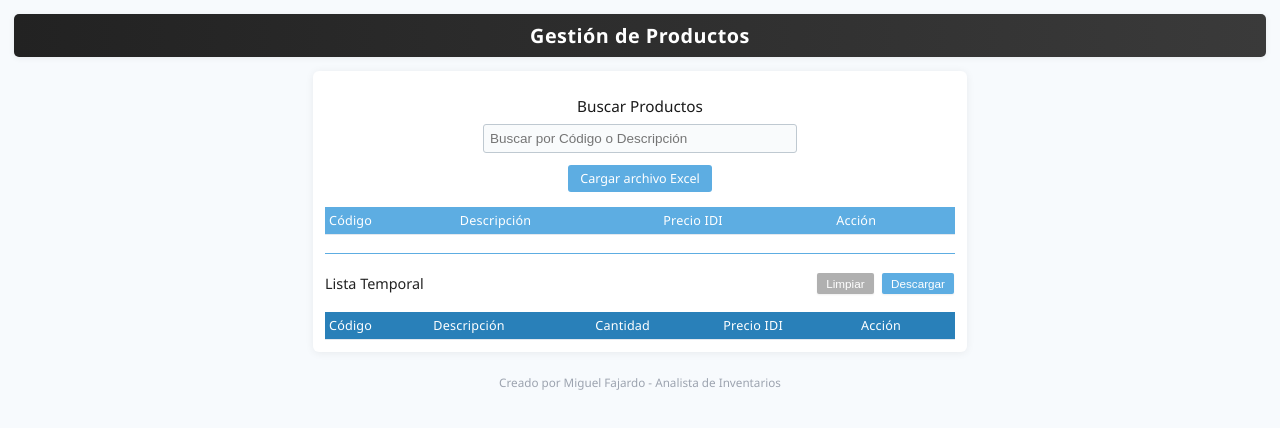
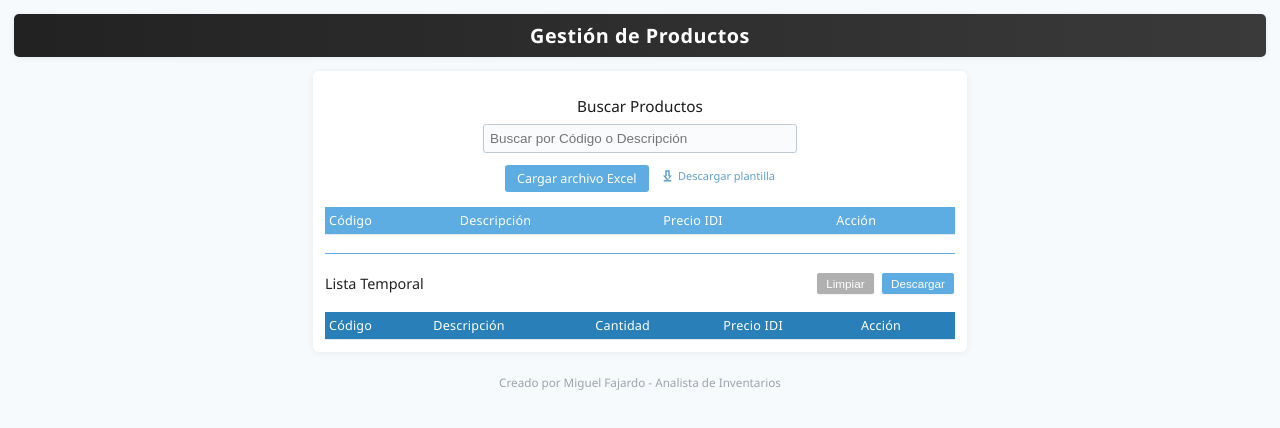
Before and after one commit to apoloinventarios9/CONSULTA_PRODUCTO, a plain HTML site: page index.html in a window 1280 px wide. Drawn offline with Linux system fonts and the light colour scheme.

Commit message:
index.html

```diff
--- a/index.html
+++ b/index.html
@@ -201,6 +201,18 @@
             table { font-size: 11px; }
             .temp-list-header { flex-direction: column; gap: 4px; }
         }
+        .download-template-link {
+            display: inline-flex;
+            align-items: center;
+            margin-left: 8px;
+            text-decoration: none;
+            opacity: 0.75;
+            transition: opacity 0.2s;
+        }
+        .download-template-link:hover {
+            opacity: 1;
+            text-decoration: underline;
+        }
     </style>
 </head>
 <body>
@@ -215,6 +227,13 @@
     <div class="file-input-container">
         <label for="excelFile">Cargar archivo Excel</label>
         <input type="file" id="excelFile" accept=".xlsx, .xls">
+        <a href="https://docs.google.com/spreadsheets/d/1Zv_CZP5UzhB3HGBwCtqjKG23FmgOrGYG/edit?gid=1158706355#gid=1158706355"
+           target="_blank"
+           class="download-template-link"
+           title="Descargar plantilla desde Google Sheets">
+            <svg xmlns="http://www.w3.org/2000/svg" width="15" height="15" style="vertical-align:middle;margin-right:3px;fill:#2980b9;" viewBox="0 0 20 20"><path d="M13 10V3H7v7H4l6 7 6-7h-3zm-2 5.17L7.53 11H9V5h2v6h1.47L11 15.17zM5 18h10v-2H5v2z"/></svg>
+            <span style="font-size:11px;color:#2980b9;vertical-align:middle;">Descargar plantilla</span>
+        </a>
     </div>
     <div class="product-list">
         <table id="productTable">
```
